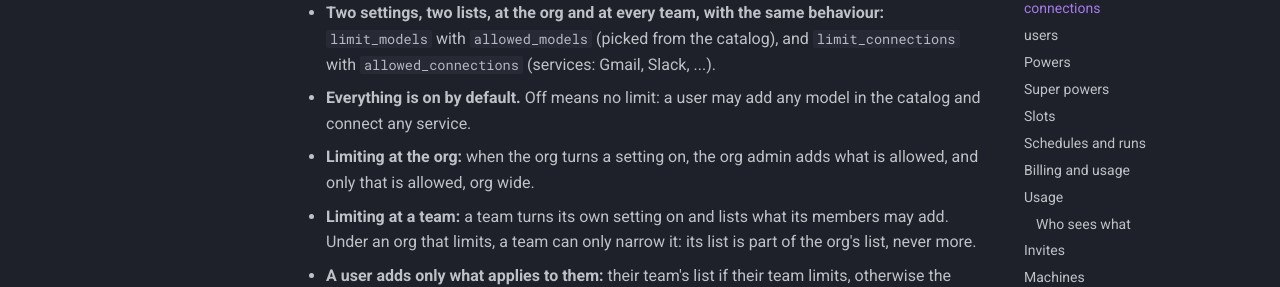
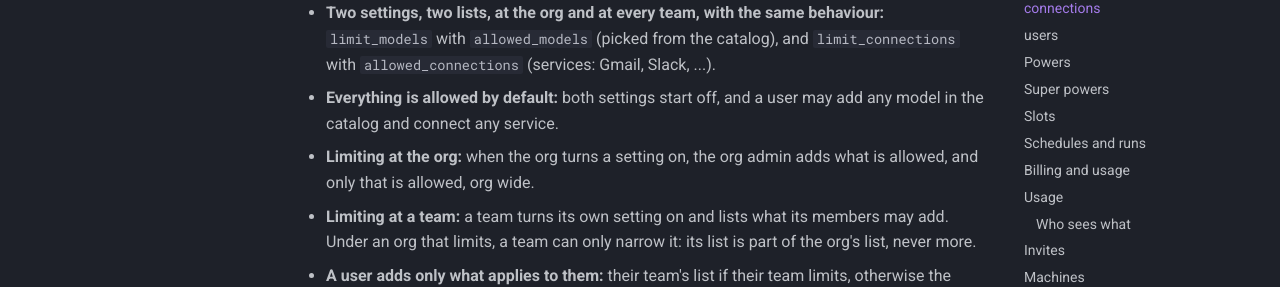
Before and after one commit to glyphh-ai/server, an MkDocs documentation site: the page built from docs/data-model.md, in a window 1280 px wide and 900 px high, scrolled down 1922 px. Shown: the part 172-459 px from the top of the window. Built offline with MkDocs 1.6.1 and Material for MkDocs 9.7.7, drawn with Linux system fonts in a browser that asks for light colours.

Commit message:
Data model: say plainly that both limits start off
Co-Authored-By: Claude Opus 5.5 <noreply@anthropic.com>

```diff
--- a/docs/data-model.md
+++ b/docs/data-model.md
@@ -416,7 +416,7 @@ Glyphh is the parent org: the one org with no parent. Every customer org's paren
 The org's Models and Connections pages exist only to say which models and connections users may add. They hold no keys and no accounts: a user still adds their own model with their own key, and connects their own account.
 
 - **Two settings, two lists, at the org and at every team, with the same behaviour:** `limit_models` with `allowed_models` (picked from the catalog), and `limit_connections` with `allowed_connections` (services: Gmail, Slack, ...).
-- **Everything is on by default.** Off means no limit: a user may add any model in the catalog and connect any service.
+- **Everything is allowed by default:** both settings start off, and a user may add any model in the catalog and connect any service.
 - **Limiting at the org:** when the org turns a setting on, the org admin adds what is allowed, and only that is allowed, org wide.
 - **Limiting at a team:** a team turns its own setting on and lists what its members may add. Under an org that limits, a team can only narrow it: its list is part of the org's list, never more.
 - **A user adds only what applies to them:** their team's list if their team limits, otherwise the org's if the org limits, otherwise anything. A user is in at most one team; a user in none has only the org's limits.
```
